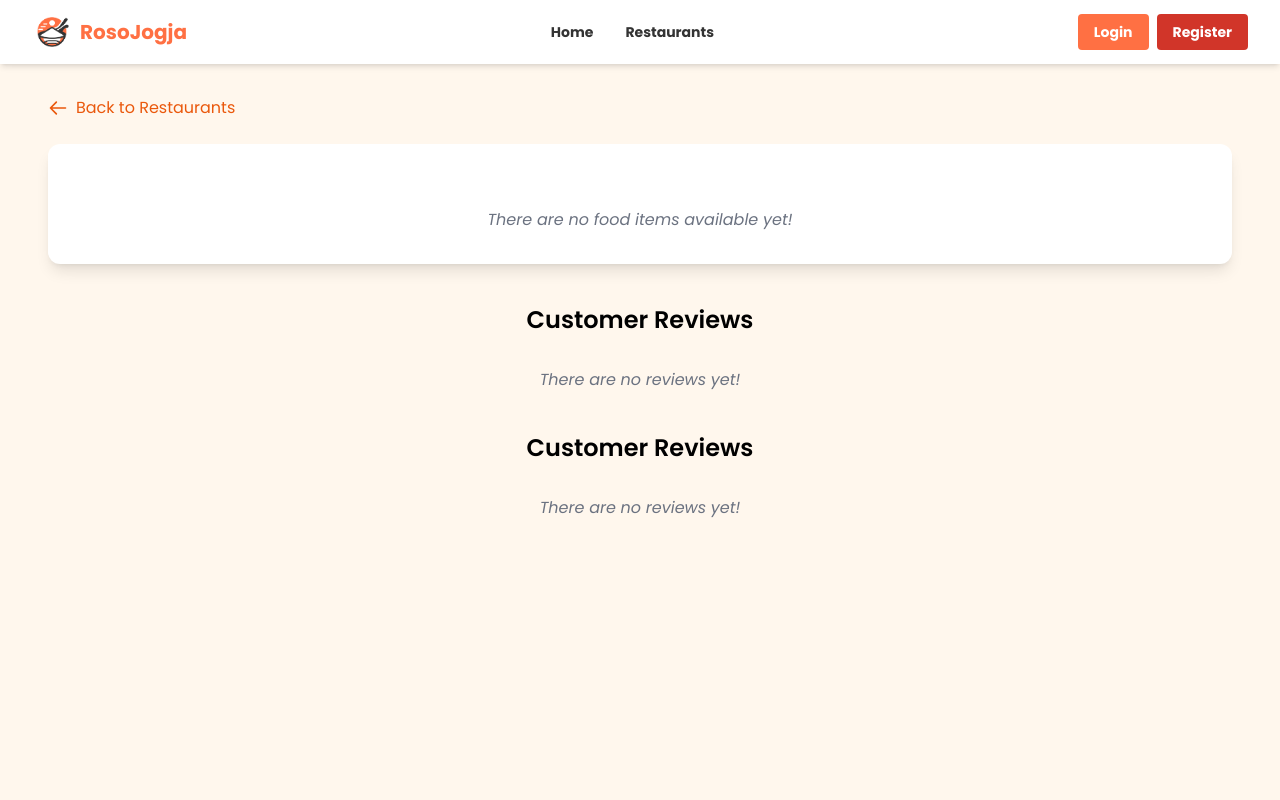
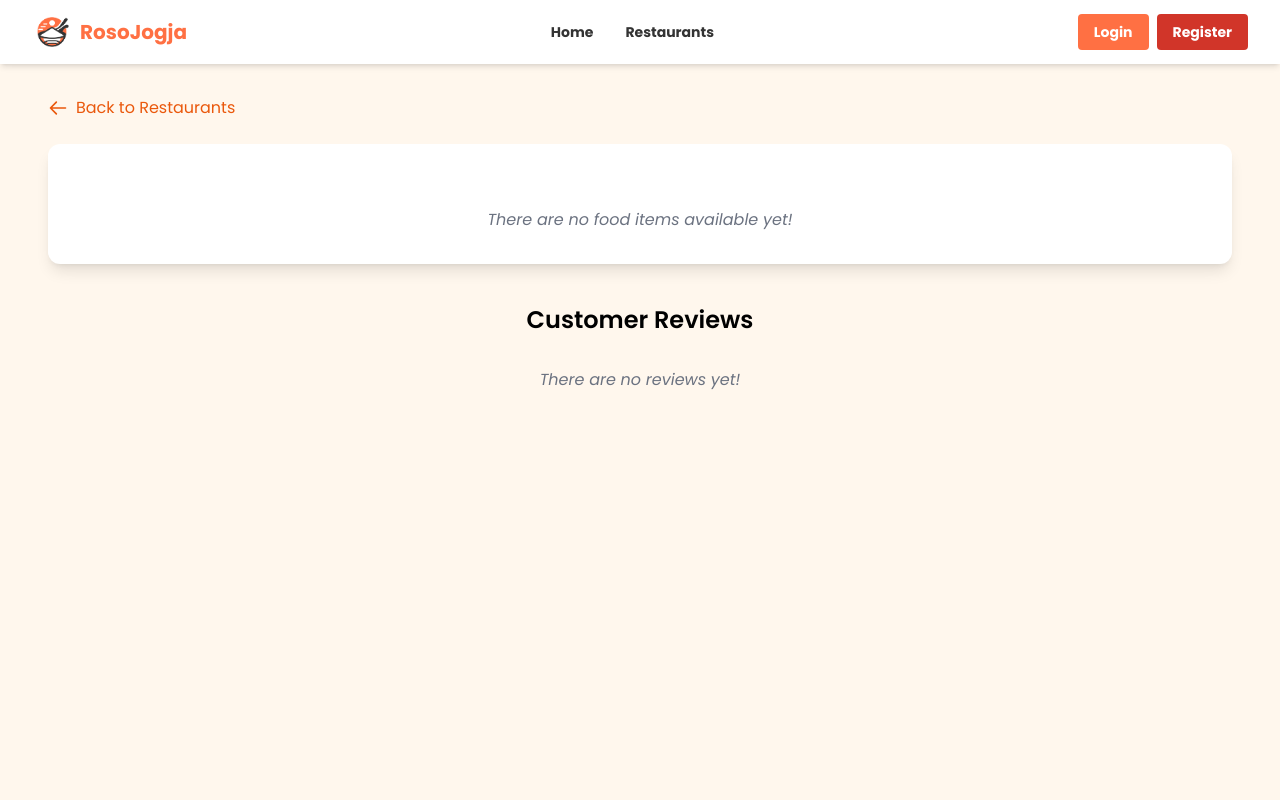
Before and after one commit to PBP-242-D11/roso-jogja, a Django app: template restaurant/templates/restaurant_detail.html in a window 1280 px wide. Run offline with Django 5.2, Linux system fonts and the light colour scheme; the template is opened without the code that fills it: values that come from a table or form of the project are taken from there, others are empty; some libraries are stand-ins or nearby versions.

Commit message:
refactor: fixed duplicare erestaurant-reviews element

```diff
--- a/restaurant/templates/restaurant_detail.html
+++ b/restaurant/templates/restaurant_detail.html
@@ -43,13 +43,6 @@
                 <div id="reviews-container"></div>
                     <p id="no-reviews-text"  class="text-gray-500 italic mt-4"> There are no reviews yet!</p>
             </div>
-            <!-- Kontainer untuk review -->
-            <div id="restaurant-reviews" class="flex flex-col justify-center items-center text-center gap-2 mt-10" data-csrf-token="{{ csrf_token }}">
-                <h2 class="text-2xl font-semibold">Customer Reviews</h2>
-                <div id="reviews-container"></div>
-                    <p id="no-reviews-text"  class="text-gray-500 italic mt-4"> There are no reviews yet!</p>
-            </div>
-            <!-- Modal -->
             <div id="crudModal"
                  tabindex="-1"
                  aria-hidden="true"
```
